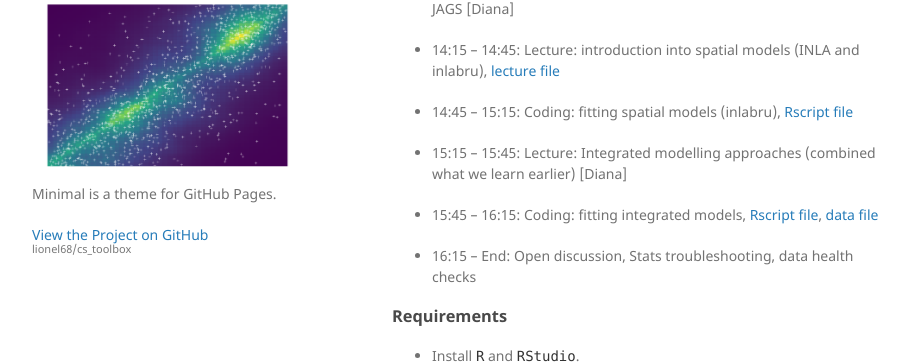
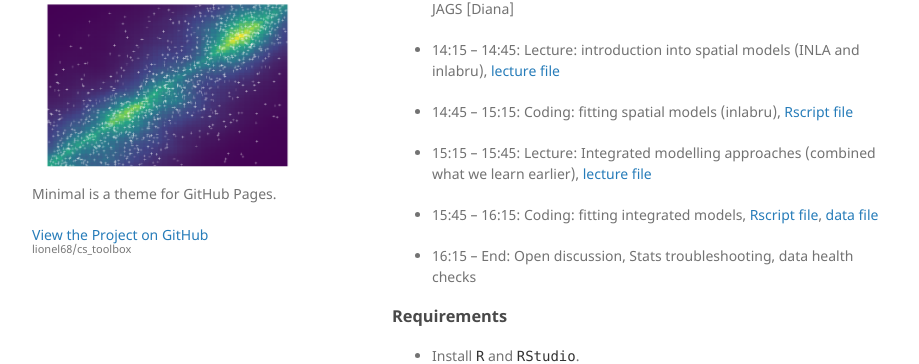
Before and after one commit to lionel68/cs_toolbox, a Jekyll site: the page built from index.md, in a window 1280 px wide and 900 px high, scrolled down 727 px. Shown: the part 176-540 px from the top of the window, without its empty margins (178-1097 px from the left). Built offline with Jekyll 4.4.1, drawn with Linux system fonts in a browser that asks for light colours.

Commit message:
Update index.md
adding link

```diff
--- a/index.md
+++ b/index.md
@@ -41,7 +41,7 @@ layout: default
 
 * 14:45 – 15:15: Coding: fitting spatial models (inlabru), [Rscript file](docs/C04_spatial_data.R)
 
-* 15:15 – 15:45: Lecture: Integrated modelling approaches (combined what we learn earlier) [Diana]
+* 15:15 – 15:45: Lecture: Integrated modelling approaches (combined what we learn earlier), [lecture file](docs/06_integrated_models.pdf)
 
 * 15:45 – 16:15: Coding: fitting integrated models, [Rscript file](docs/C05_integrated_models.R), [data file](docs/C05_integrated_data.rds)
 
```
